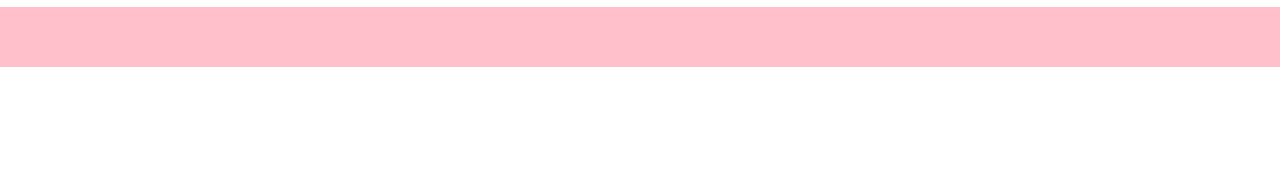
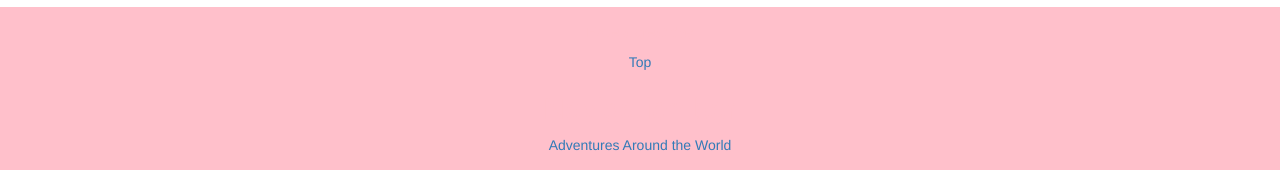
Before and after one commit to aleallopez/aleallopez.github.io, a plain HTML site: page index.html in a window 1280 px wide. Shown: the part 961-1131 px from the top of the page. Before the commit the page ends 1028 px from the top, so only its background shows below. Drawn offline with nearby package versions, Linux system fonts and the light colour scheme.

Commit message:
Update index.html

```diff
--- a/index.html
+++ b/index.html
@@ -106,6 +106,10 @@
 </div>
 <footer class="container-fluid text-center" style="height=100px;">
   <p>Have a great day</p>
+  <a href="#top">Top</a>
+  <h2 id="top">Navigation bar</h2>
+  <a href="http://www.aleallopez.github.io/#adventuresaroundtheworld ">Adventures Around the World</a>
+
 </footer>
 </body>
 </html>
```
